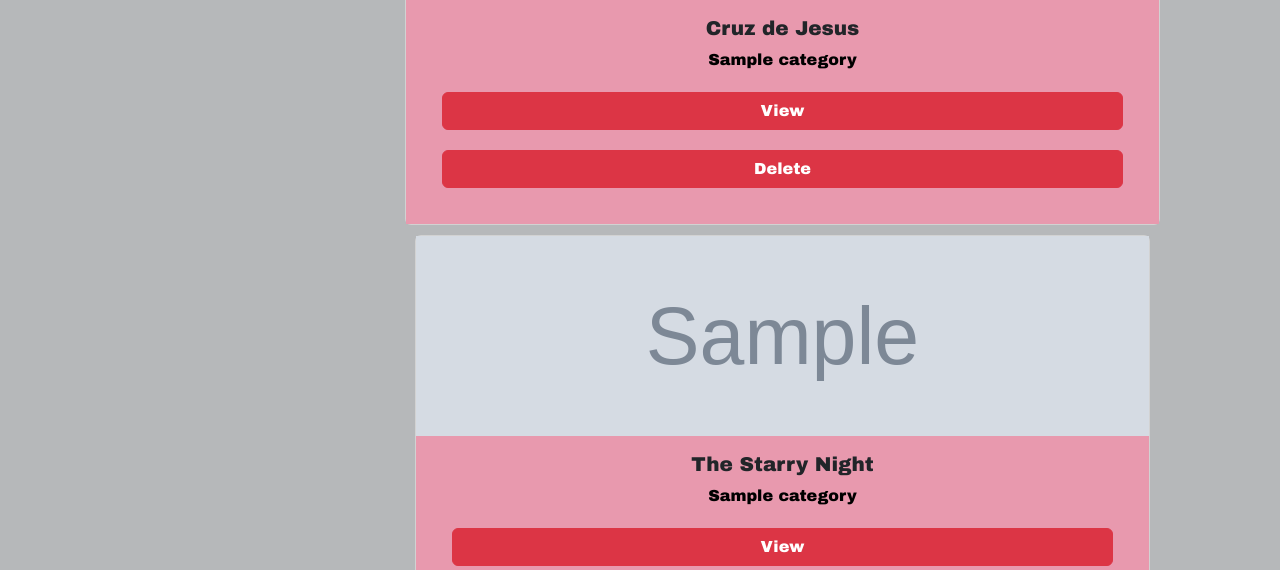
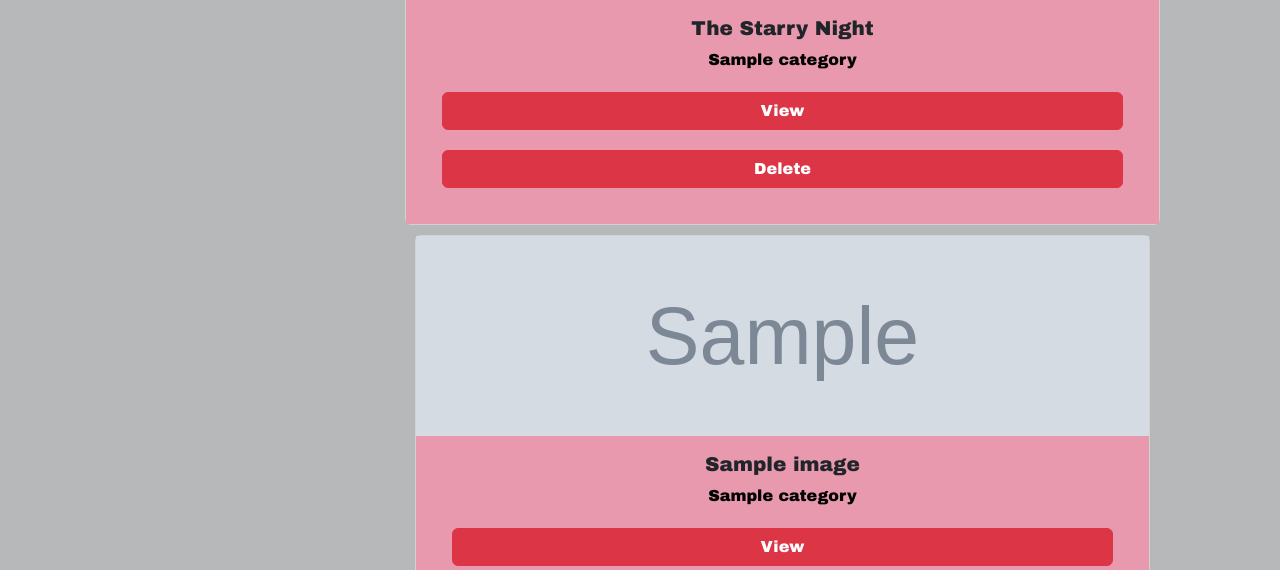
Before and after one commit to albertiaedev/photoapp, a Django app: template photoapp/app/templates/app/gallery.html in a window 1280 px wide. Shown: the part 948-1518 px from the top of the page. Run offline with Django 3.2, Linux system fonts and the light colour scheme; the template is opened without the code that fills it: most values are stand-ins (such as "Sample title", 1, 10 or a date in 2020); grey boxes marked "Sample" are stand-in pictures.

Commit message:
Related the image name and category according to the db

```diff
--- a/photoapp/app/templates/app/gallery.html
+++ b/photoapp/app/templates/app/gallery.html
@@ -134,9 +134,9 @@
             </div>
             <div class="col-md-12">
               <div class="card">
-                <img src="https://www.sigueme.net/imagenes/cruz-de-jesus-en-medio-del-campo.jpg" class="card-img-thumbnail" alt="...">
+                <img src="https://lh3.googleusercontent.com/ci/AC_FhM_DqnY3HjBR52MWQTQ61UBAe1lS_ZOgXZvKy-nJLVSKlYbGj_sZVTmoJKF7D3HLJ4kuQ-NX=s1200" class="card-img-thumbnail" alt="...">
                 <div class="card-body">
-                  <h5 class="card-title">Cruz de Jesus</h5>
+                  <h5 class="card-title">The Starry Night</h5>
                   <a href="#" class="card-category">{{photo.category.name}}</a>
                   <a href="{% url 'photo' 2 %}" class="btn btn-danger">View</a>
                   <a href="#" class="btn btn-danger">Delete</a>
@@ -148,9 +148,9 @@
               <div class="card">
                 <img src="{{photo.image.url}}" class="card-img-thumbnail" alt="...">
                 <div class="card-body">
-                  <h5 class="card-title">The Starry Night</h5>
+                  <h5 class="card-title">{{photo.image.name}}</h5>
                   <a href="#" class="card-category">{{photo.category.name}}</a>
-                  <a href="{% url 'photo' 1 %}" class="btn btn-danger">View</a>
+                  <a href="{% url 'photo' photo.id %}" class="btn btn-danger">View</a>
                   <a href="#" class="btn btn-danger">Delete</a>
                   <a href="#" class="btn btn-danger">Edit</a>
                 </div>
```
Also changed, not shown: photoapp/db.sqlite3.
